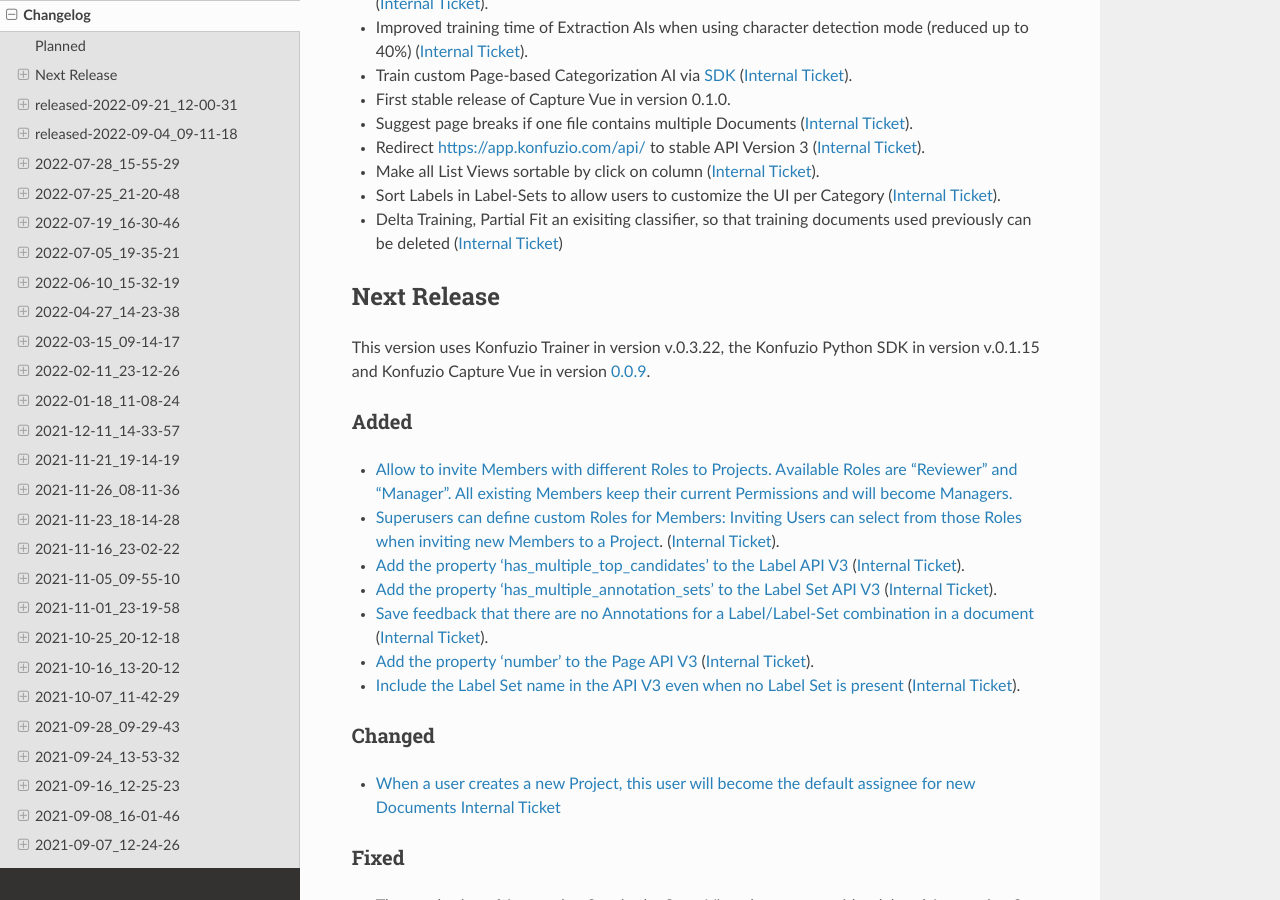
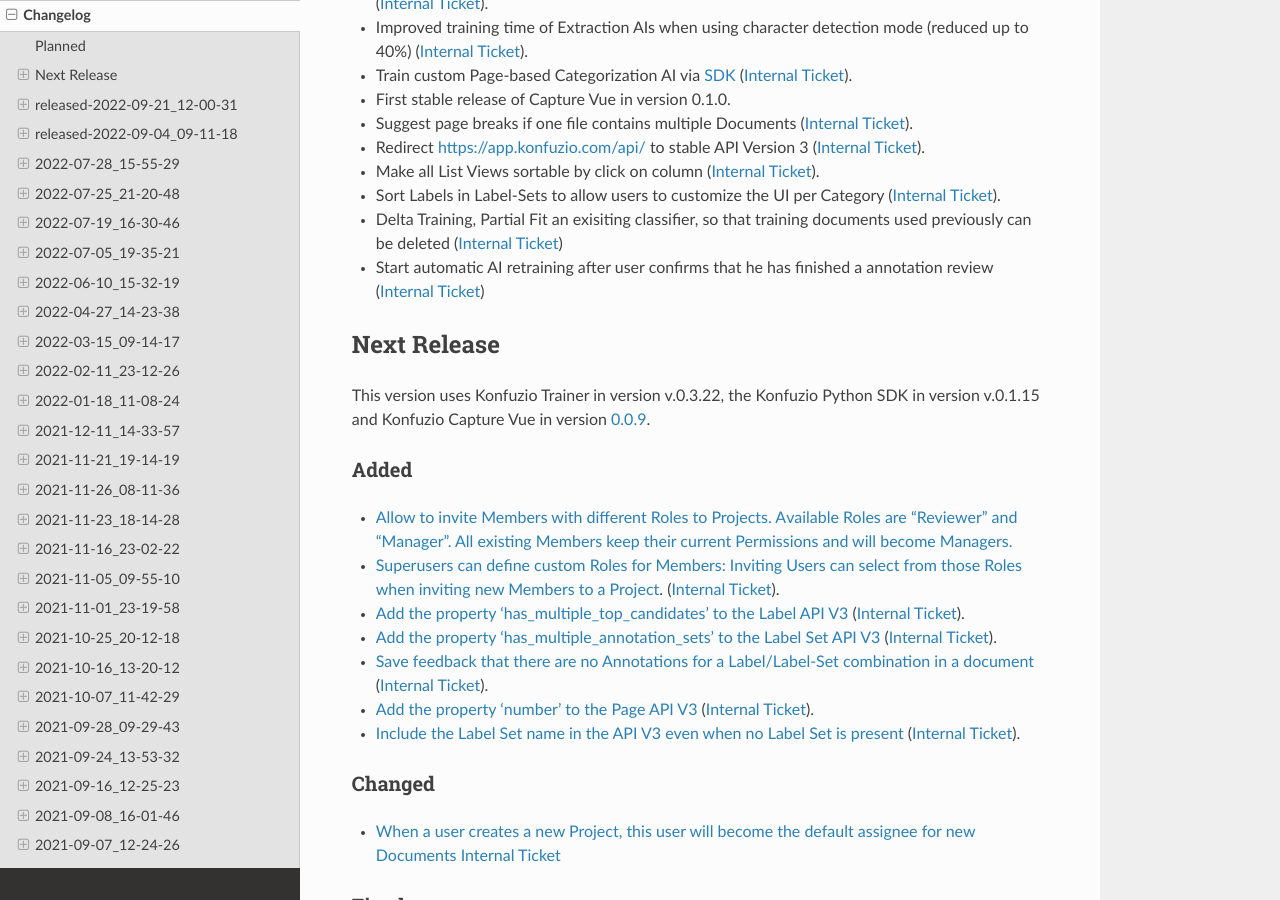
Before and after one commit to konfuzio-ai/konfuzio-sdk, a Sphinx documentation site: the page built from docs/web/changelog_app.md, in a window 1280 px wide and 900 px high, scrolled down 656 px. Built offline with Sphinx 7.4.7 and the Read the Docs theme 2.0.0, drawn with Linux system fonts in a browser that asks for light colours.

Commit message:
changelog update

```diff
--- a/docs/web/changelog_app.md
+++ b/docs/web/changelog_app.md
@@ -27,6 +27,7 @@
 - Make all List Views sortable by click on column ([Internal Ticket](https://gitlab.com/konfuzio/objectives/-/issues/9470)).
 - Sort Labels in Label-Sets to allow users to customize the UI per Category ([Internal Ticket](https://gitlab.com/konfuzio/objectives/-/issues/8932)).
 - Delta Training, Partial Fit an exisiting classifier, so that training documents used previously can be deleted ([Internal Ticket](https://gitlab.com/konfuzio/objectives/-/issues/9251))
+- Start automatic AI retraining after user confirms that he has finished a annotation review ([Internal Ticket](https://gitlab.com/konfuzio/objectives/-/issues/9166))
 
 <!---
 ### Fixed
```
